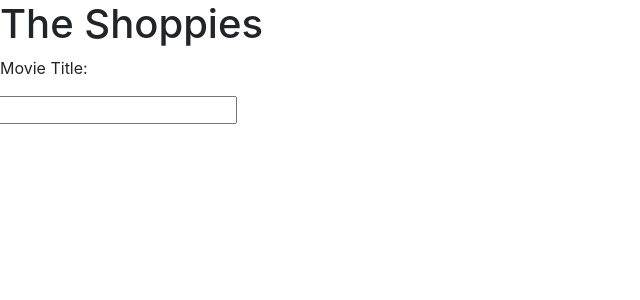
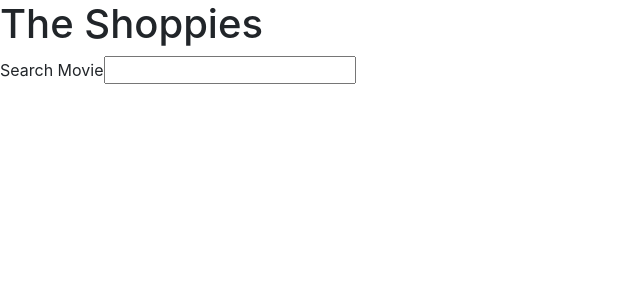
Before and after one commit to marasinipradeep/Movie-awards-for-entrepreneurs, a React (Create React App) app in the folder movie-award/: page / in a window 1280 px wide. Shown: the top 300 px of the page, without its empty margins (0-640 px from the left). Built offline with nearby package versions, Linux system fonts and the light colour scheme; the HTML template or start-up script is replaced by a standard one.

Commit message:
#Successfully retrieved movies from API and stored on store

```diff
--- a/movie-award/package.json
+++ b/movie-award/package.json
@@ -6,6 +6,7 @@
     "@testing-library/jest-dom": "^5.11.4",
     "@testing-library/react": "^11.1.0",
     "@testing-library/user-event": "^12.1.10",
+    "axios": "^0.21.1",
     "bootstrap": "^4.5.3",
     "react": "^17.0.1",
     "react-dom": "^17.0.1",
--- a/movie-award/src/App.js
+++ b/movie-award/src/App.js
@@ -2,12 +2,17 @@ import React from 'react';
 import { BrowserRouter as Router, Switch, Route } from "react-router-dom";
 import Home from './Pages/Home'
 import '../src/App.css'
+
+//import from Utils
+import { MoviesNominationProvider } from './Utils/GlobalState'
 function App() {
   return (
     <Router>
-      <Switch>
-       <Route exact path="/" component={Home} />
-       </Switch>
+      <MoviesNominationProvider>
+        <Switch>
+          <Route exact path="/" component={Home} />
+        </Switch>
+      </MoviesNominationProvider>
     </Router>
   );
 }
--- a/movie-award/src/Components/SearchBar/SearchBar.js
+++ b/movie-award/src/Components/SearchBar/SearchBar.js
@@ -1,16 +1,49 @@
-import React from 'react'
+import React, {useEffect} from 'react'
 
-export default function SearchBar(props) {
+//import from Utils
+//import API from "../../Utils/API"
+import API from "../../Utils/API"
+import { useMoviesNominationContext } from "../../Utils/GlobalState";
+import { ADD_MOVIES_FOR_NOMINATION,  } from "../../Utils/Action"
+
+export default function SearchBar() {
+
+    const [state, dispatch] = useMoviesNominationContext();
+
+    function filterBycategories(e) {
+        console.log(e.target.value)
+
+        API.getAllEmployee(e.target.value).then((movies) => {
+
+            console.log(`All listed movies are ${movies}`)
+            console.log(movies)
+            dispatch({
+                type: ADD_MOVIES_FOR_NOMINATION,
+                allMovies: movies.data
+            })
+        })
+
+        console.log("state inside search bar after dispatch")
+        console.log(state)
+
+    }
     return (
 
 
         <div>
-            <form>
+            <form className="filter-form">
+                <div className="form-group">
+                    <label htmlFor="type">Search Movie</label>
+                    <input
+                        name="movie"
+                        id="movie"
+                        onChange={filterBycategories}
+                    >
 
-                <div className="row">
-                    <p className="col-md-12">Movie Title: </p>
-                    <input onChange={props.handleSearch} type="text"></input>
+                    </input>
                 </div>
+                {/*end select type*/}
+
             </form>
 
         </div>
--- /dev/null
+++ b/movie-award/src/Utils/API.js
@@ -0,0 +1,10 @@
+import axios from "axios";
+
+
+// eslint-disable-next-line import/no-anonymous-default-export
+export default {
+    // Get  Movie details
+    getAllEmployee: function (movie) {
+        return axios.get("https://www.omdbapi.com/?t=" + movie + "&apikey=trilogy");
+    }
+}
--- a/movie-award/src/Utils/GlobalState.js
+++ b/movie-award/src/Utils/GlobalState.js
@@ -3,8 +3,8 @@ import React, { createContext, useReducer, useContext } from "react";
 import {
     ADD_MOVIES_FOR_NOMINATION,
     DELETE_MOVIES_FROM_NOMINATION
- }
-     from './Action'
+}
+    from './Action'
 
 const MoviesNominationContext = createContext({});
 const { Provider } = MoviesNominationContext;
@@ -12,17 +12,15 @@ const { Provider } = MoviesNominationContext;
 function reducer(state, action) {
     switch (action.type) {
         case ADD_MOVIES_FOR_NOMINATION:
-            return [
+            console.log(`inside reducer ${action.workType}`,)
+            return {
                 ...state,
-                {
-                    id: state.length * Math.random(),
-                    name: action.name
-                }
-            ];
+                allMovies:action.allMovies
+
+            }
+
         case DELETE_MOVIES_FROM_NOMINATION:
-            return state.filter((_, index) => {
-                return index !== action.index;
-            });
+            return [...state, {}]
 
         default:
             return state;
@@ -31,8 +29,8 @@ function reducer(state, action) {
 
 function MoviesNominationProvider({ value = [], ...props }) {
     const [state, dispatch] = useReducer(reducer, {
-        allMovies:[],
-        nominatedMovies:[]
+        allMovies: [],
+        nominatedMovies: []
     });
 
     return <Provider value={[state, dispatch]} {...props} />;
```
Also changed, not shown: 2 other files (tests, documents, lock files or other folders).
